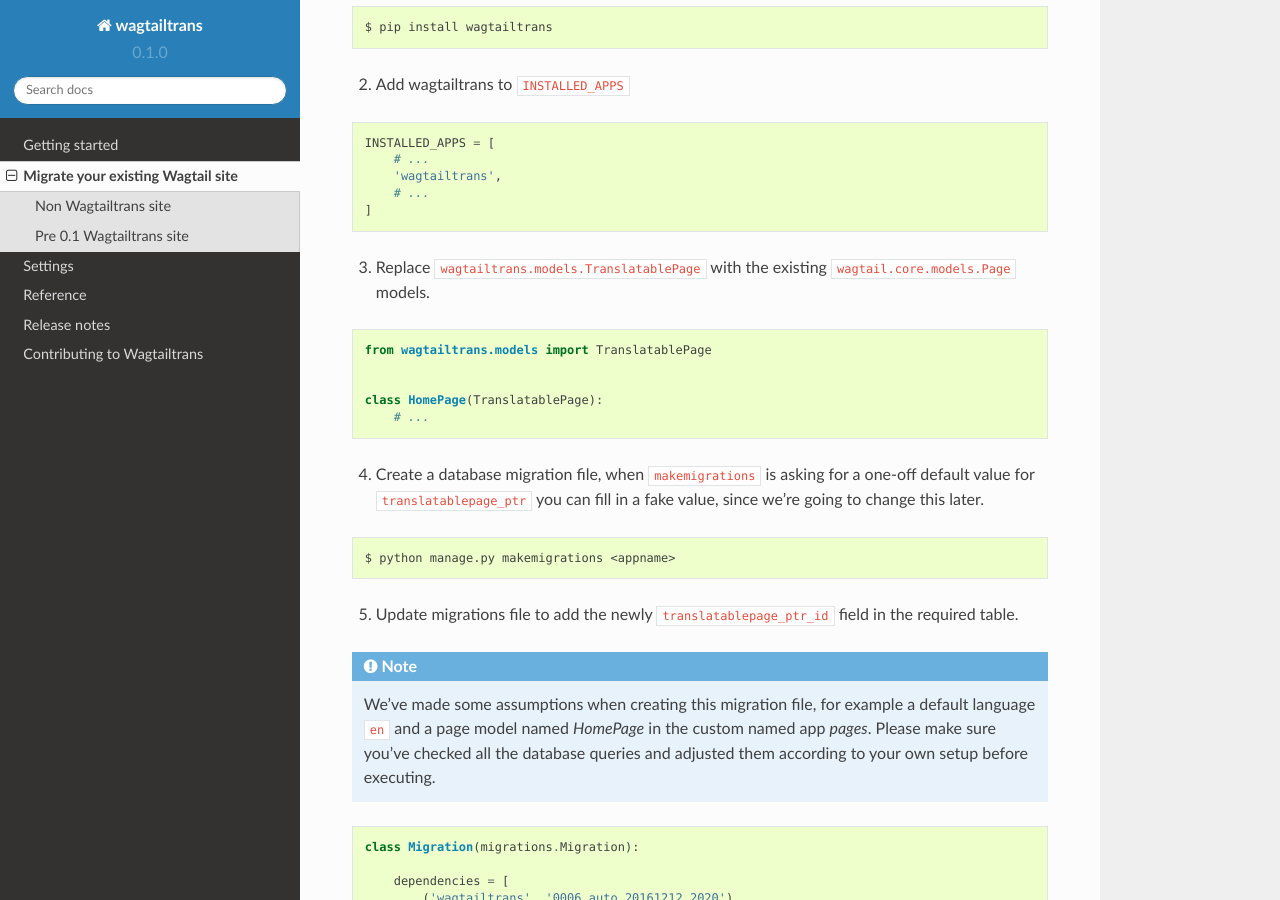
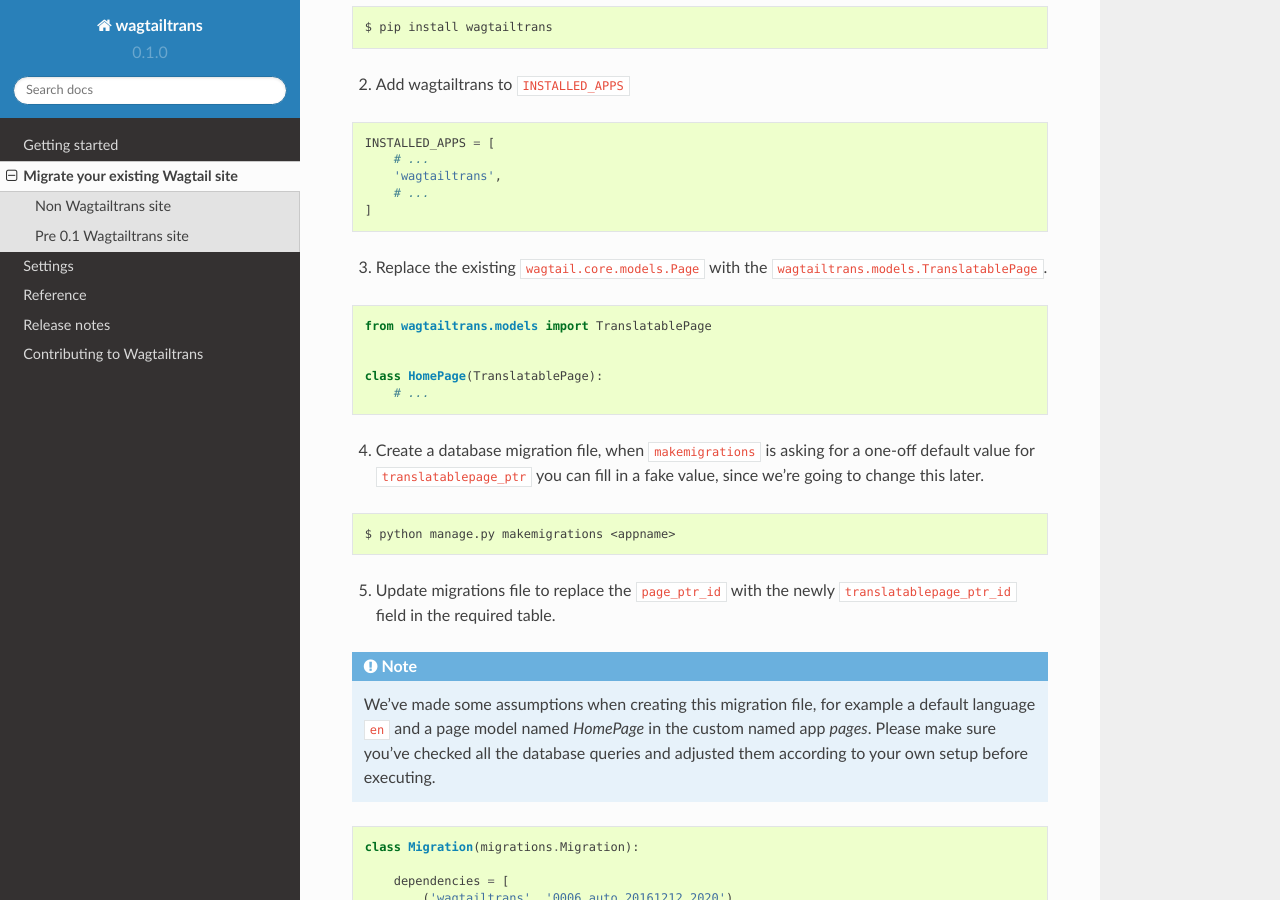
Before and after one commit to wagtail/wagtailtrans, a Sphinx documentation site: the page built from docs/source/migrating.rst, in a window 1280 px wide and 900 px high, scrolled down 456 px. Built offline with Sphinx 7.4.7 and the Read the Docs theme 2.0.0, drawn with Linux system fonts in a browser that asks for light colours.

Commit message:
fix content in migration docs

```diff
--- a/docs/source/migrating.rst
+++ b/docs/source/migrating.rst
@@ -32,7 +32,7 @@
         # ...
     ]
 
-3. Replace ``wagtailtrans.models.TranslatablePage`` with the existing ``wagtail.core.models.Page`` models.
+3. Replace the existing ``wagtail.core.models.Page`` with the ``wagtailtrans.models.TranslatablePage``.
 
 .. code-block:: python
 
@@ -50,7 +50,7 @@
     $ python manage.py makemigrations <appname>
 
 
-5. Update migrations file to add the newly ``translatablepage_ptr_id`` field in the required table.
+5. Update migrations file to replace the ``page_ptr_id`` with the newly ``translatablepage_ptr_id`` field in the required table.
 
 .. note::
     We've made some assumptions when creating this migration file, for example a default language ``en`` and a page model named `HomePage` in the custom named app `pages`. Please make sure you've checked all the database queries and adjusted them according to your own setup before executing.
```
